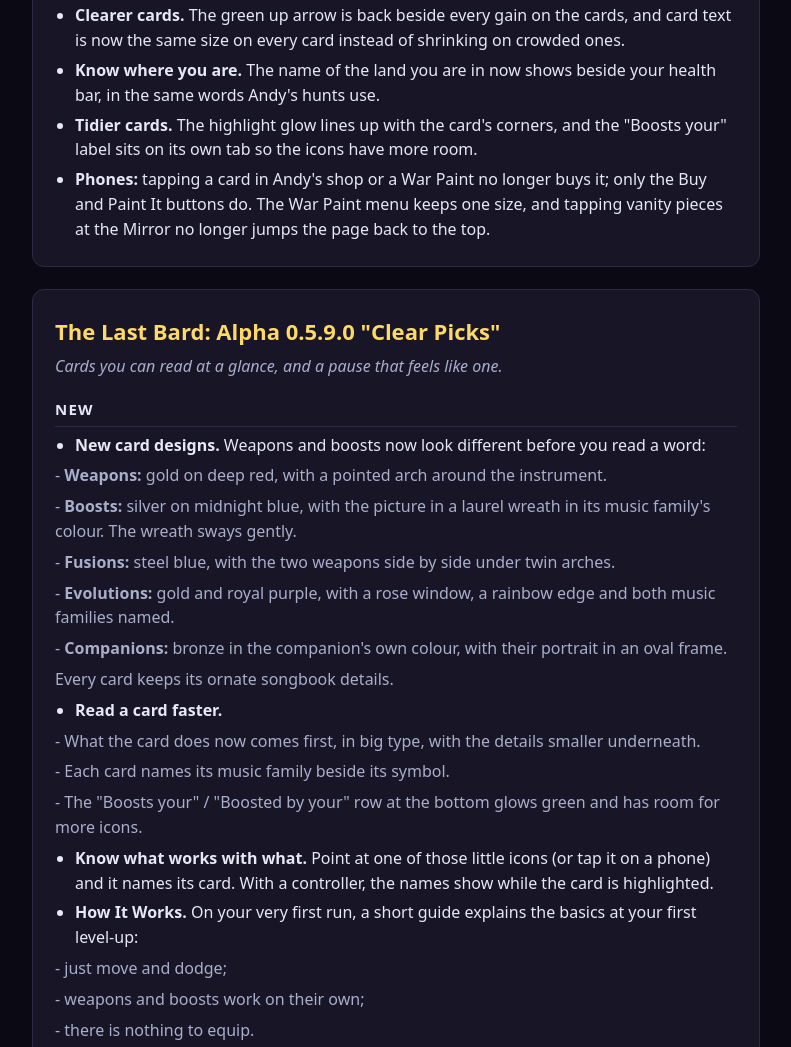
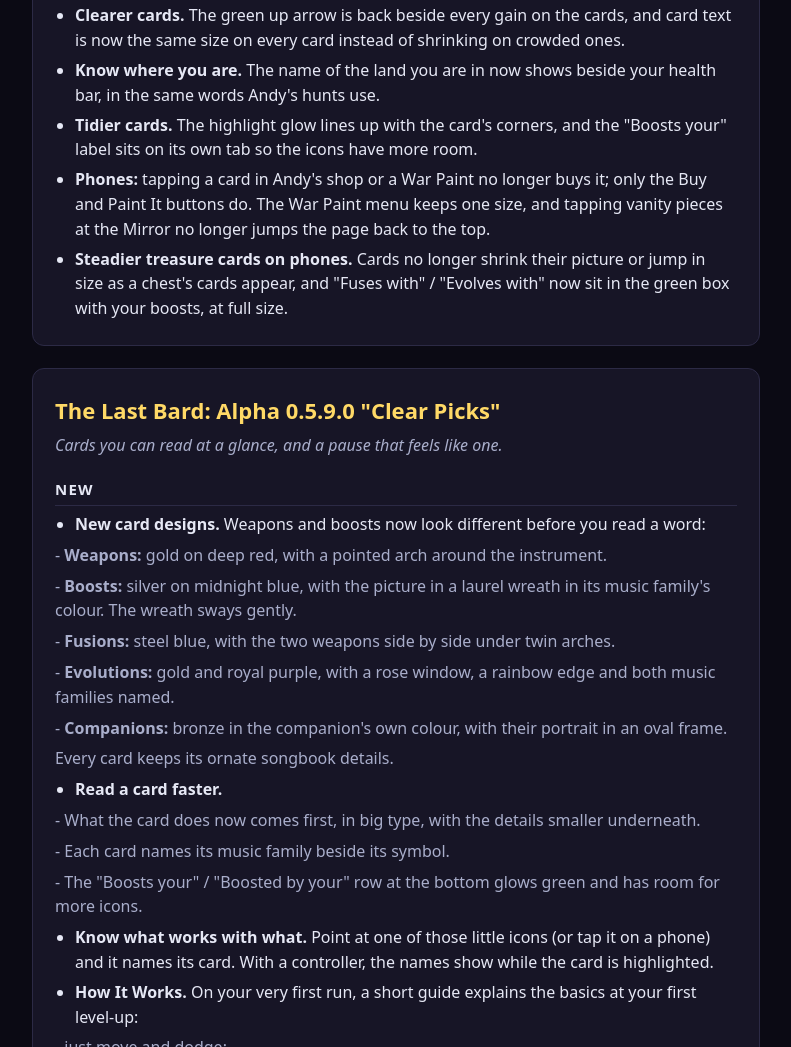
Before and after one commit to AirCapitalDigital/the-last-bard-play, a plain HTML site: page patch_notes.html in a window 1280 px wide. Shown: the part 1029-2076 px from the top of the page, without its empty margins (244-1035 px from the left). Drawn offline with Linux system fonts and the light colour scheme.

Commit message:
Patch notes 2026-11-21T18:55Z

```diff
--- a/patch_notes.html
+++ b/patch_notes.html
@@ -55,6 +55,7 @@ footer { color:var(--muted); font-size:14px; }
 <li><strong>Know where you are.</strong> The name of the land you are in now shows beside your health bar, in the same words Andy&#x27;s hunts use.</li>
 <li><strong>Tidier cards.</strong> The highlight glow lines up with the card&#x27;s corners, and the &quot;Boosts your&quot; label sits on its own tab so the icons have more room.</li>
 <li><strong>Phones:</strong> tapping a card in Andy&#x27;s shop or a War Paint no longer buys it; only the Buy and Paint It buttons do. The War Paint menu keeps one size, and tapping vanity pieces at the Mirror no longer jumps the page back to the top.</li>
+<li><strong>Steadier treasure cards on phones.</strong> Cards no longer shrink their picture or jump in size as a chest&#x27;s cards appear, and &quot;Fuses with&quot; / &quot;Evolves with&quot; now sit in the green box with your boosts, at full size.</li>
 </ul></section>
 <section><h2 id="v0.5.9.0-alpha">The Last Bard: Alpha 0.5.9.0 &quot;Clear Picks&quot;</h2>
 <p><em>Cards you can read at a glance, and a pause that feels like one.</em></p>
```
Also changed, not shown: 1 other file.
